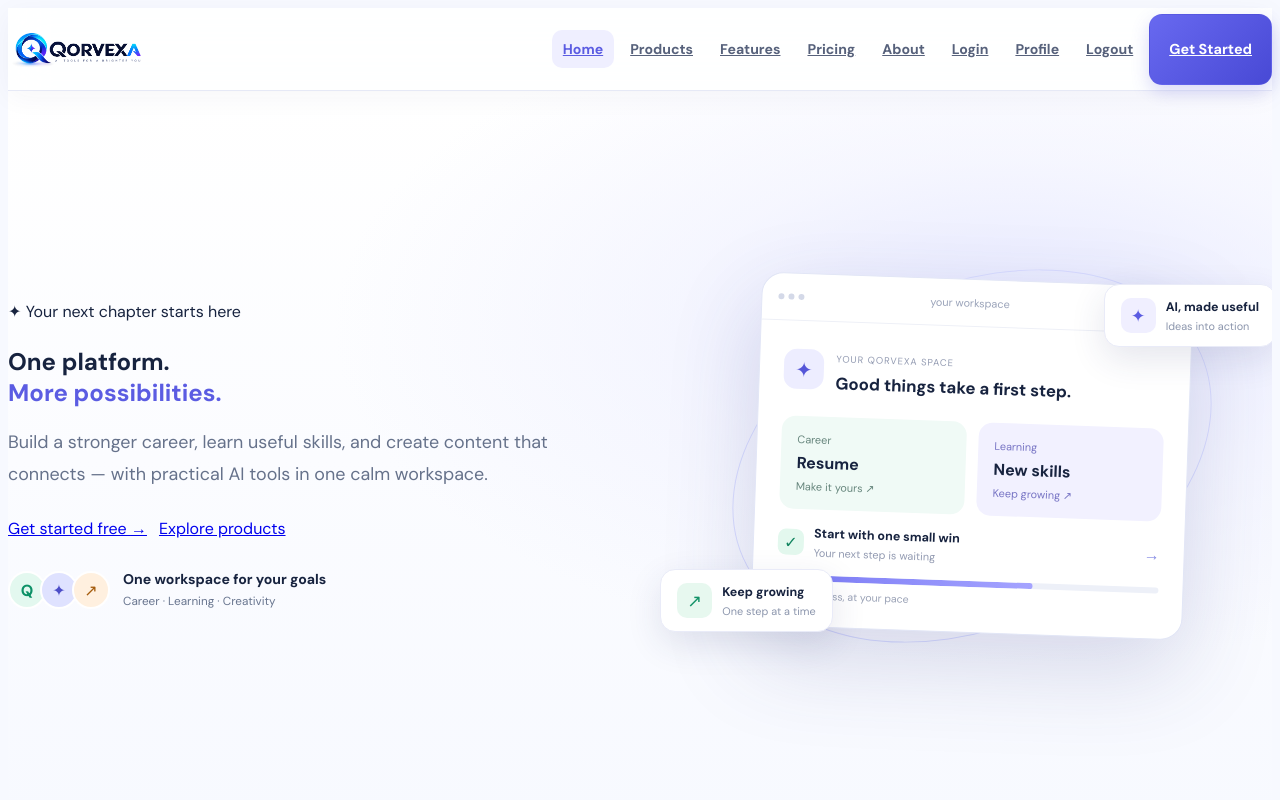
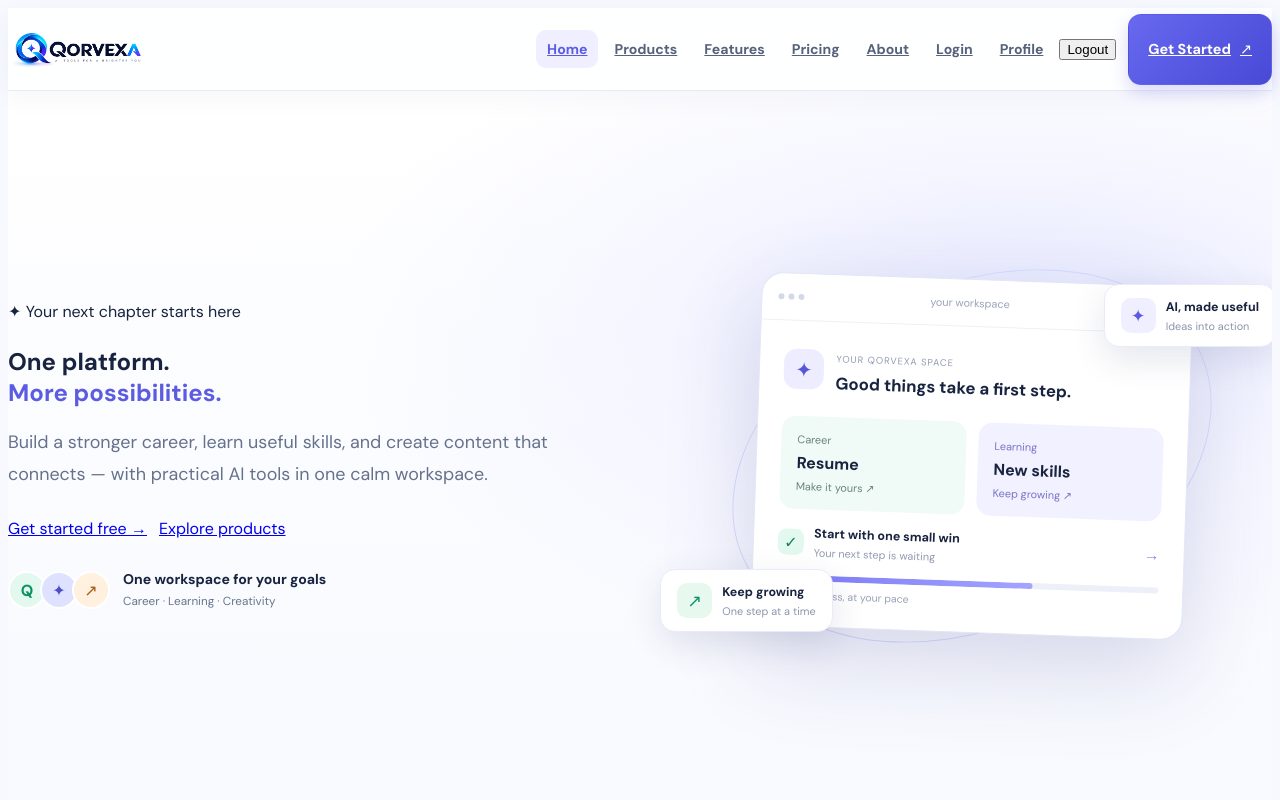
Before and after one commit to harcharans1/Qorvexa, an Angular app in the folder frontend/: page / in a window 1280 px wide. Shown: the top 800 px of the page. Built offline with nearby package versions, Linux system fonts and the light colour scheme.

Commit message:
Update navbar with separate page navigation

```diff
--- a/frontend/src/app/shared/navbar/navbar.html
+++ b/frontend/src/app/shared/navbar/navbar.html
@@ -1,21 +1,134 @@
-<nav class="navbar">
+
+<nav class="navbar" aria-label="Main navigation">
   <div class="container nav-inner">
-    <a routerLink="/" class="logo" (click)="closeMenu()" aria-label="QORVEXA home">
-      <img src="/images/qorvexa-logo.PNG" alt="QORVEXA" height="48">
+
+    <!-- Qorvexa Logo -->
+    <a
+      routerLink="/"
+      class="logo"
+      (click)="closeMenu()"
+      aria-label="Qorvexa home"
+    >
+      <img
+        src="/images/qorvexa-logo.PNG"
+        alt="Qorvexa"
+        width="160"
+        height="48"
+      >
     </a>
-    <button class="hamburger" (click)="toggleMenu()" aria-label="Toggle menu" [attr.aria-expanded]="menuOpen">
-      <span></span><span></span><span></span>
+
+    <!-- Mobile Menu Button -->
+    <button
+      class="hamburger"
+      type="button"
+      (click)="toggleMenu()"
+      aria-label="Toggle navigation menu"
+      [attr.aria-expanded]="menuOpen"
+      aria-controls="primary-navigation"
+    >
+      <span></span>
+      <span></span>
+      <span></span>
     </button>
-    <ul class="nav-links" [class.open]="menuOpen">
-      <li><a routerLink="/" routerLinkActive="active" [routerLinkActiveOptions]="{exact: true}" (click)="closeMenu()">Home</a></li>
-      <li><a routerLink="/products" routerLinkActive="active" (click)="closeMenu()">Products</a></li>
-      <li><a href="#features" (click)="closeMenu()">Features</a></li>
-      <li><a href="#pricing" (click)="closeMenu()">Pricing</a></li>
-      <li><a href="#about" (click)="closeMenu()">About</a></li>
-      <li><a routerLink="/login" routerLinkActive="active" (click)="closeMenu()">Login</a></li>
-      <li><a routerLink="/profile" (click)="closeMenu()">Profile</a></li>
-      <li><a href="#" (click)="logout(); $event.preventDefault()">Logout</a></li>
-      <li><a routerLink="/signup" class="btn btn-primary" (click)="closeMenu()">Get Started</a></li>
+
+    <!-- Navigation Links -->
+    <ul
+      id="primary-navigation"
+      class="nav-links"
+      [class.open]="menuOpen"
+    >
+      <li>
+        <a
+          routerLink="/"
+          routerLinkActive="active"
+          [routerLinkActiveOptions]="{ exact: true }"
+          (click)="closeMenu()"
+        >
+          Home
+        </a>
+      </li>
+
+      <li>
+        <a
+          routerLink="/products"
+          routerLinkActive="active"
+          (click)="closeMenu()"
+        >
+          Products
+        </a>
+      </li>
+
+      <li>
+        <a
+          routerLink="/features"
+          routerLinkActive="active"
+          (click)="closeMenu()"
+        >
+          Features
+        </a>
+      </li>
+
+      <li>
+        <a
+          routerLink="/pricing"
+          routerLinkActive="active"
+          (click)="closeMenu()"
+        >
+          Pricing
+        </a>
+      </li>
+
+      <li>
+        <a
+          routerLink="/about"
+          routerLinkActive="active"
+          (click)="closeMenu()"
+        >
+          About
+        </a>
+      </li>
+
+      <li class="nav-account">
+        <a
+          routerLink="/login"
+          routerLinkActive="active"
+          (click)="closeMenu()"
+        >
+          Login
+        </a>
+      </li>
+
+      <li>
+        <a
+          routerLink="/profile"
+          routerLinkActive="active"
+          (click)="closeMenu()"
+        >
+          Profile
+        </a>
+      </li>
+
+      <li>
+        <button
+          type="button"
+          class="nav-logout"
+          (click)="logout()"
+        >
+          Logout
+        </button>
+      </li>
+
+      <li class="nav-cta">
+        <a
+          routerLink="/signup"
+          routerLinkActive="active"
+          class="btn btn-primary"
+          (click)="closeMenu()"
+        >
+          Get Started <span aria-hidden="true">↗</span>
+        </a>
+      </li>
     </ul>
+
   </div>
 </nav>
```
